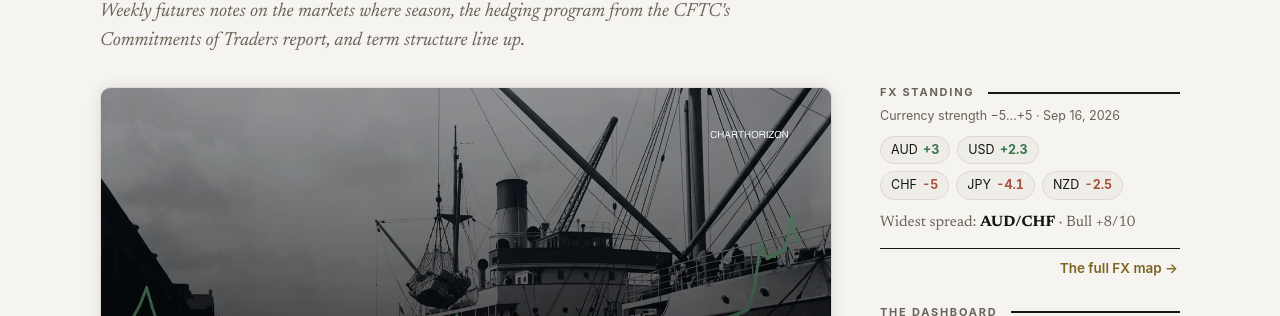
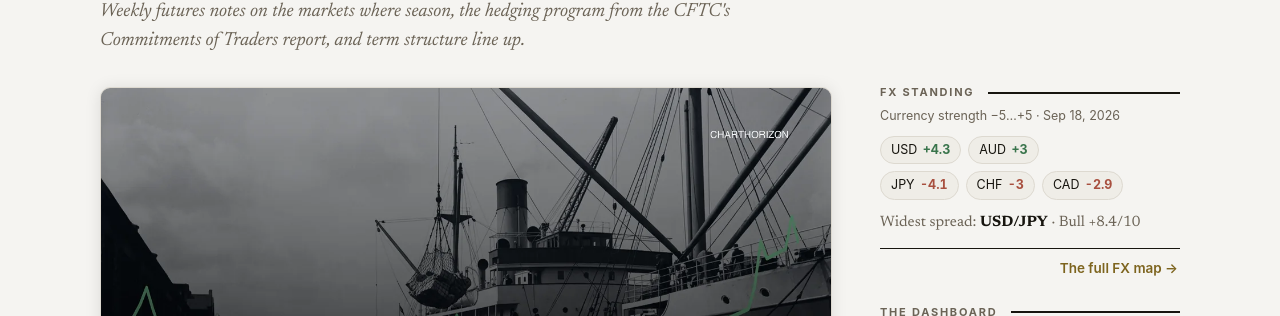
Before and after one commit to ChartHorizon/website, a Jekyll site: the page built from index.html, in a window 1280 px wide. Shown: the part 218-534 px from the top of the page. Built offline with Jekyll 4.4.1, drawn with Linux system fonts in a browser that asks for light colours.

Commit message:
data: FX strength snapshot Sep 18, 2026

```diff
--- a/_data/fx.json
+++ b/_data/fx.json
@@ -1,32 +1,37 @@
 {
-  "as_of": "Sep 16, 2026",
-  "generated": "2026-09-17",
+  "as_of": "Sep 18, 2026",
+  "generated": "2026-09-19",
   "max_score": 5,
   "pair_max": 10,
   "pair_threshold": 6,
   "rate_range": 2,
   "bullish": [
     {
+      "cur": "USD",
+      "score": 4.3,
+      "label": "+4.3"
+    },
+    {
       "cur": "AUD",
       "score": 3,
       "label": "+3"
-    },
-    {
-      "cur": "USD",
-      "score": 2.3,
-      "label": "+2.3"
     }
   ],
   "bearish": [
     {
-      "cur": "CHF",
-      "score": -5,
-      "label": "-5"
-    },
-    {
       "cur": "JPY",
       "score": -4.1,
       "label": "-4.1"
+    },
+    {
+      "cur": "CHF",
+      "score": -3,
+      "label": "-3"
+    },
+    {
+      "cur": "CAD",
+      "score": -2.9,
+      "label": "-2.9"
     },
     {
       "cur": "NZD",
@@ -39,11 +44,6 @@
       "label": "-1.6"
     },
     {
-      "cur": "CAD",
-      "score": -0.9,
-      "label": "-0.9"
-    },
-    {
       "cur": "EUR",
       "score": -0.9,
       "label": "-0.9"
@@ -52,9 +52,9 @@
   "neutral": [],
   "bullish_pairs": [
     {
-      "pair": "AUD/CHF",
-      "spread": 8,
-      "label": "Bull +8/10"
+      "pair": "USD/JPY",
+      "spread": 8.4,
+      "label": "Bull +8.4/10"
     },
     {
       "pair": "USD/CHF",
@@ -62,31 +62,41 @@
       "label": "Bull +7.3/10"
     },
     {
+      "pair": "USD/CAD",
+      "spread": 7.2,
+      "label": "Bull +7.2/10"
+    },
+    {
       "pair": "AUD/JPY",
       "spread": 7.1,
       "label": "Bull +7.1/10"
     },
     {
-      "pair": "USD/JPY",
-      "spread": 6.4,
-      "label": "Bull +6.4/10"
+      "pair": "AUD/CHF",
+      "spread": 6,
+      "label": "Bull +6/10"
     },
     {
-      "pair": "AUD/NZD",
-      "spread": 5.5,
-      "label": "Bull +5.5/10"
-    },
-    {
-      "pair": "EUR/CHF",
-      "spread": 4.1,
-      "label": "Bull +4.1/10"
+      "pair": "AUD/CAD",
+      "spread": 5.9,
+      "label": "Bull +5.9/10"
     }
   ],
   "bearish_pairs": [
     {
       "pair": "NZD/USD",
-      "spread": 4.8,
-      "label": "Bear -4.8/10"
+      "spread": 6.8,
+      "label": "Bear -6.8/10"
+    },
+    {
+      "pair": "GBP/USD",
+      "spread": 5.9,
+      "label": "Bear -5.9/10"
+    },
+    {
+      "pair": "EUR/USD",
+      "spread": 5.2,
+      "label": "Bear -5.2/10"
     },
     {
       "pair": "GBP/AUD",
@@ -94,24 +104,14 @@
       "label": "Bear -4.6/10"
     },
     {
-      "pair": "GBP/USD",
-      "spread": 3.9,
-      "label": "Bear -3.9/10"
-    },
-    {
       "pair": "EUR/AUD",
       "spread": 3.9,
       "label": "Bear -3.9/10"
     },
     {
-      "pair": "EUR/USD",
-      "spread": 3.2,
-      "label": "Bear -3.2/10"
-    },
-    {
-      "pair": "NZD/CAD",
-      "spread": 1.6,
-      "label": "Bear -1.6/10"
+      "pair": "AUD/USD",
+      "spread": 1.3,
+      "label": "Bear -1.3/10"
     }
   ],
   "rate_table": [
```
